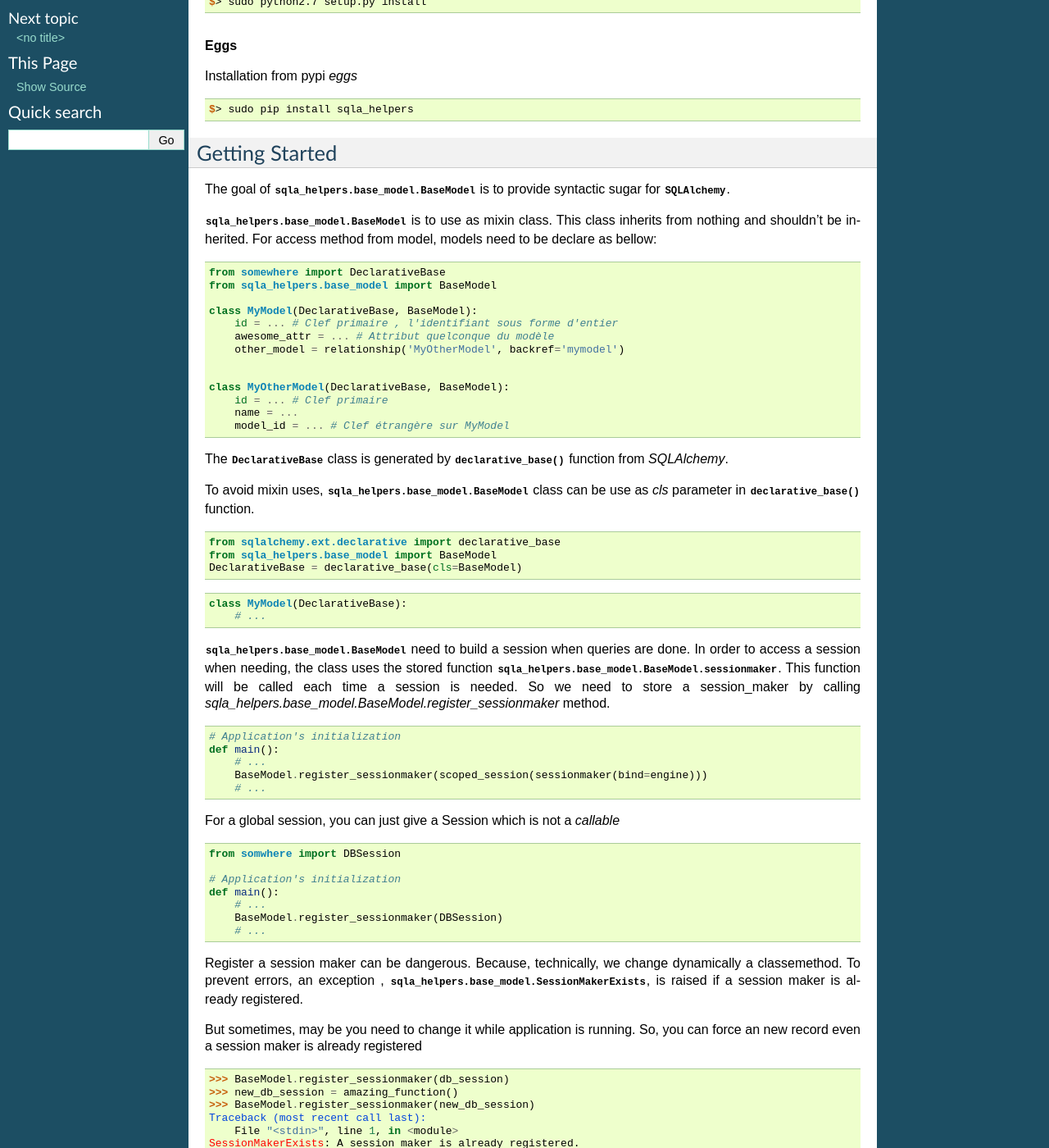
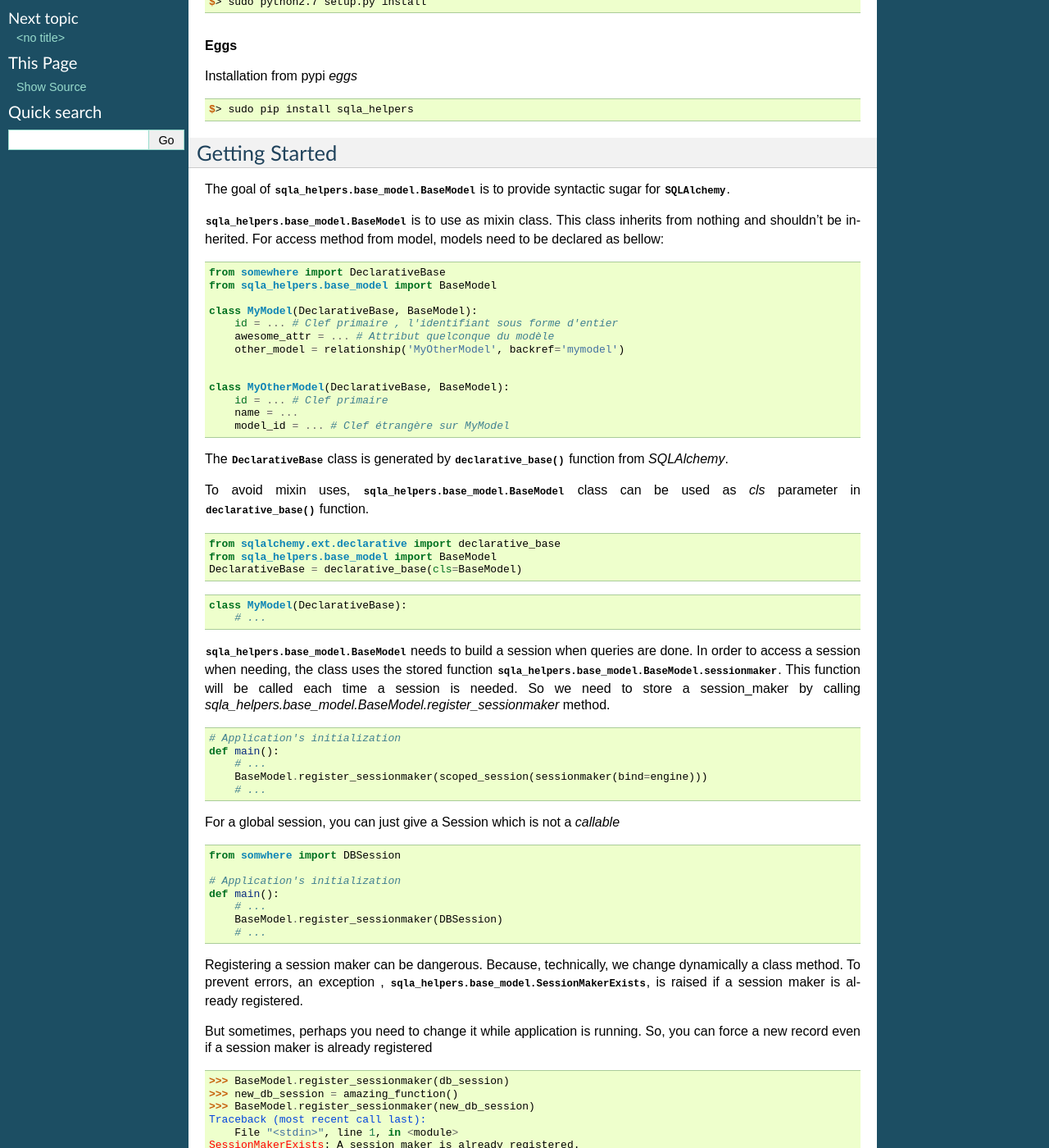
Before and after one commit to moumoutte/sqla_helpers, a Sphinx documentation site: the page built from doc/sqla_helpers.rst, in a window 1280 px wide and 1400 px high, scrolled down 320 px. Shown: the whole window at 82% size. Built offline with Sphinx 7.4.7, drawn with Linux system fonts in a browser that asks for light colours; some of the changed text lies outside the part shown.

Commit message:
Documentation corrected with palm123 help

```diff
--- a/doc/sqla_helpers.rst
+++ b/doc/sqla_helpers.rst
@@ -29,7 +29,7 @@ The goal of :class:`sqla_helpers.base_model.BaseModel` is to provide syntactic s
 
 
 :class:`sqla_helpers.base_model.BaseModel` is to use as mixin class. This class inherits from nothing and shouldn't be inherited.
-For access method from model, models need to be declare as bellow:
+For access method from model, models need to be declared as bellow:
 
 .. code-block:: python
 
@@ -50,7 +50,7 @@ For access method from model, models need to be declare as bellow:
 
 The :class:`DeclarativeBase` class is generated by :func:`declarative_base` function from `SQLAlchemy`.
 
-To avoid mixin uses, :class:`sqla_helpers.base_model.BaseModel` class can be use as `cls` parameter in :func:`declarative_base`
+To avoid mixin uses, :class:`sqla_helpers.base_model.BaseModel` class can be used as `cls` parameter in :func:`declarative_base`
 function.
 
 .. code-block:: python
@@ -66,7 +66,7 @@ function.
         # ...
 
 
-:class:`sqla_helpers.base_model.BaseModel` need to build a session when queries are done.
+:class:`sqla_helpers.base_model.BaseModel` needs to build a session when queries are done.
 In order to access a session when needing, the class uses the stored function :attr:`sqla_helpers.base_model.BaseModel.sessionmaker`.
 This function will be called each time a session is needed.
 So we need to store a session_maker by calling `sqla_helpers.base_model.BaseModel.register_sessionmaker` method.
@@ -91,9 +91,9 @@ For a global session, you can just give a Session which is not a `callable`
         BaseModel.register_sessionmaker(DBSession)
         # ...
 
-Register a session maker can be dangerous. Because, technically, we change dynamically a classemethod. To prevent errors, an exception , :exc:`sqla_helpers.base_model.SessionMakerExists`, is raised if a session maker is already registered.
+Registering a session maker can be dangerous. Because, technically, we change dynamically a class method. To prevent errors, an exception , :exc:`sqla_helpers.base_model.SessionMakerExists`, is raised if a session maker is already registered.
 
-But sometimes, may be you need to change it while application is running. So, you can force an new record even a session maker is already registered
+But sometimes, perhaps you need to change it while application is running. So, you can force a new record even if a session maker is already registered
 
 .. code-block:: python
 
```
Also changed, not shown: other parts of doc/sqla_helpers.rst (+11 -11 lines), 1 other file.
